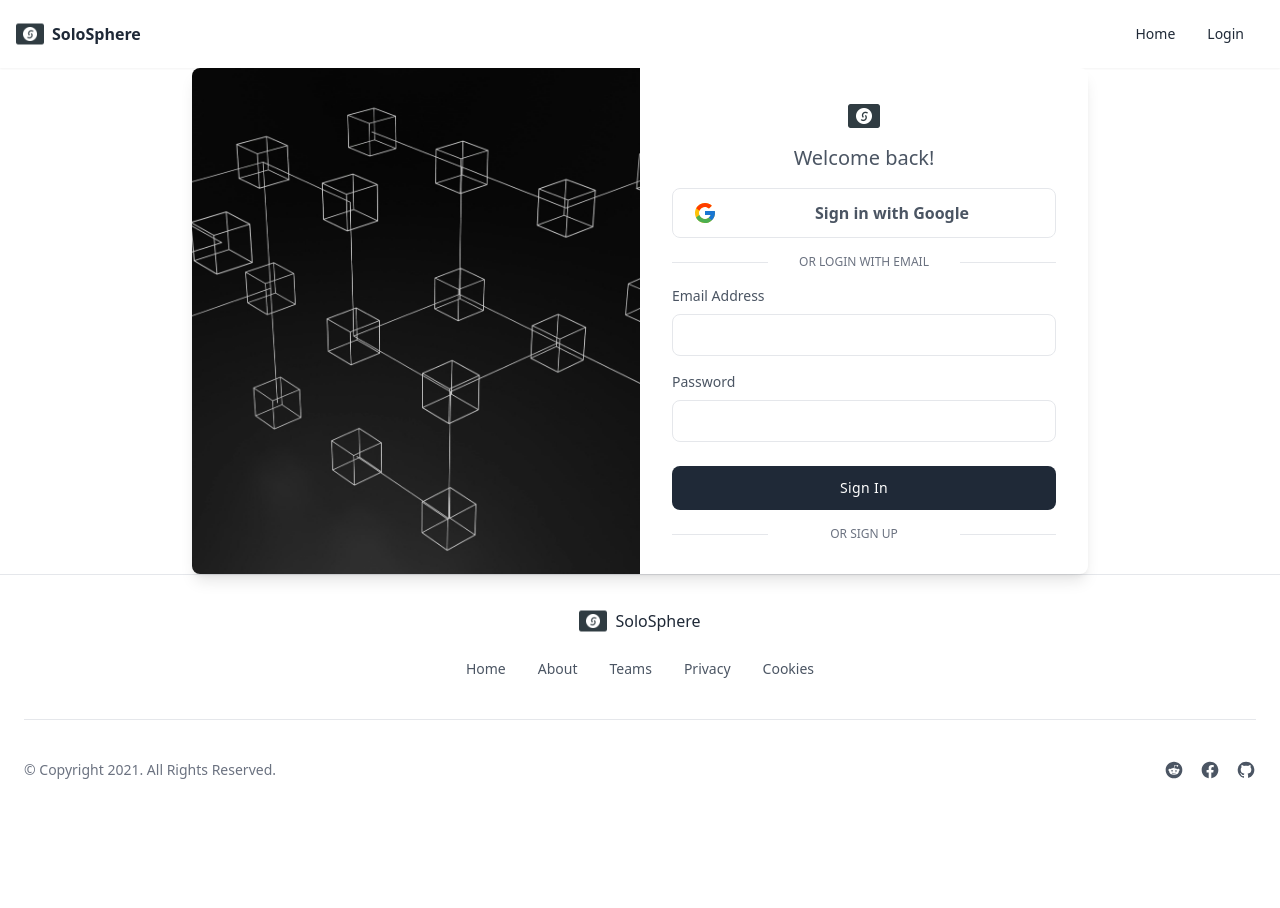
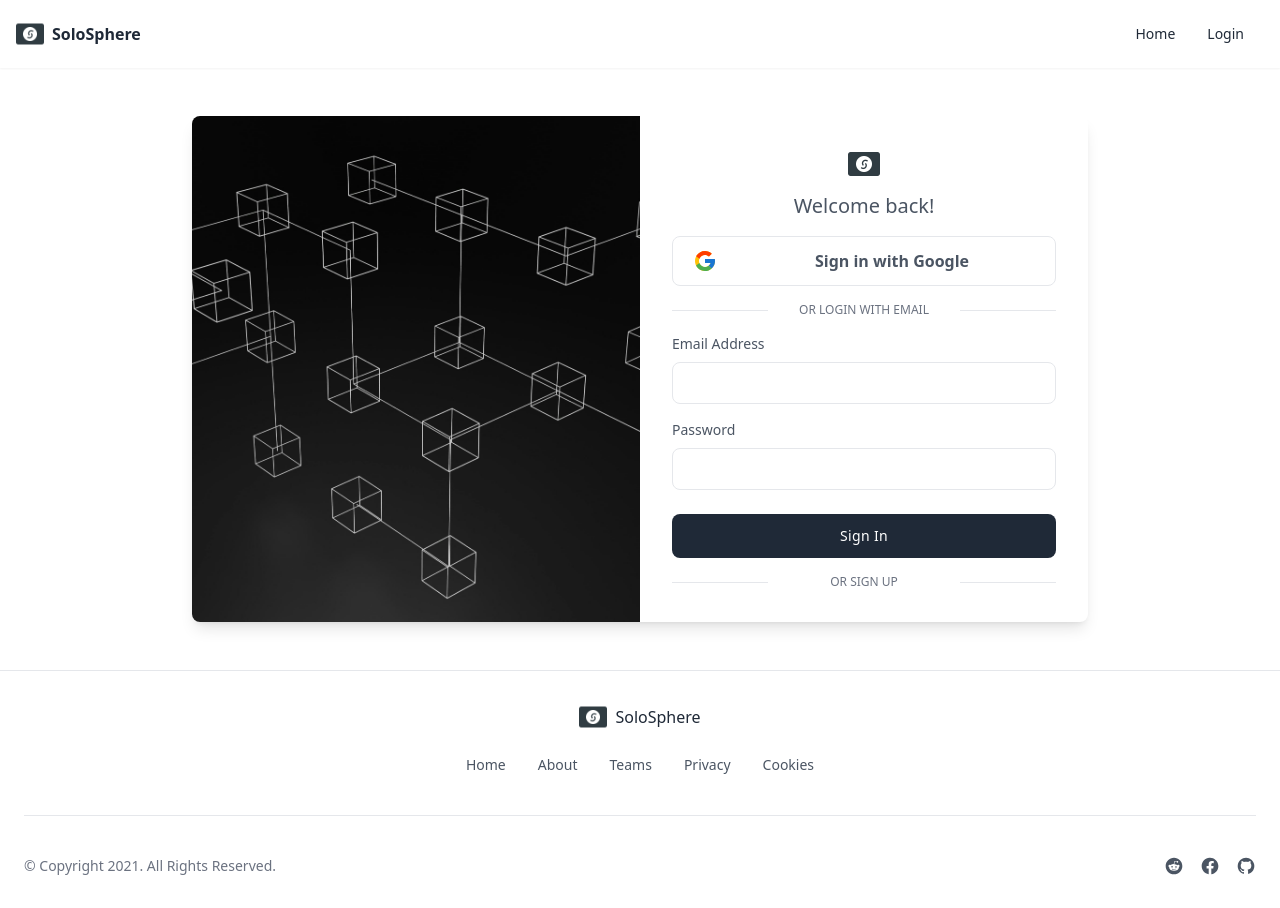
Before and after one commit to jubayer-webdev/ProgrammingHeroWebCourse, a React (Vite) app: page /login in a window 1280 px wide. Before the commit the page ends 812 px from the top, so only its background shows below. Built offline with nearby package versions, Linux system fonts and the light colour scheme; no server answers.

Commit message:
handleGoogleSignIn is done and update Navbar.jsx

```diff
--- a/src/App.jsx
+++ b/src/App.jsx
@@ -1,11 +1,13 @@
 import { RouterProvider } from "react-router-dom";
 import router from "./routes/Routes";
 import AuthProvider from "./provider/AuthProvider";
+import { Toaster } from "react-hot-toast";
 
 function App() {
     return (
         <AuthProvider>
             <RouterProvider router={router} />
+            <Toaster />
         </AuthProvider>
     );
 }
--- a/src/components/Navbar.jsx
+++ b/src/components/Navbar.jsx
@@ -30,12 +30,12 @@ const Navbar = () => {
                     )}
                 </ul>
 
-                {/*//! If User is Loggen In */}
+                {/*//! If User is Logged In */}
                 {user && (
                     <div className="dropdown dropdown-end z-50">
                         <div tabIndex={0} role="button" className="btn btn-ghost btn-circle avatar">
-                            <div className="w-10 rounded-full" title="">
-                                <img referrerPolicy="no-referrer" alt="User Profile Photo" src="" />
+                            <div title={user?.displayName} className="w-10 rounded-full">
+                                <img referrerPolicy="no-referrer" alt="User Profile Photo" src={user?.photoURL} />
                             </div>
                         </div>
                         <ul tabIndex={0} className="menu menu-sm dropdown-content mt-3 z-[1] p-2 shadow bg-base-100 rounded-box w-52">
--- a/src/pages/Authentication/Login.jsx
+++ b/src/pages/Authentication/Login.jsx
@@ -1,13 +1,33 @@
 //! https://merakiui.com/components/application-ui/sign-in-and-registration
 //! https://github.com/shakilahmedatik/soloSphere-resources/blob/main/pages/Login.jsx
 
-import { Link } from "react-router-dom";
+import { Link, useNavigate } from "react-router-dom";
 import bgImg from "../../assets/images/login.jpg";
 import logo from "../../assets/images/logo.png";
+import { useContext } from "react";
+import { AuthContext } from "../../provider/AuthProvider";
+import toast from "react-hot-toast";
 
 const Login = () => {
+    const { signIn, signInWithGoogle } = useContext(AuthContext);
+    const navigate = useNavigate();
+
+    //! Google SignIn
+    const handleGoogleSignIn = async () => {
+        try {
+            await signInWithGoogle();
+            toast.success("Signin Successful");
+            navigate("/");
+        } catch (err) {
+            console.log(err);
+            toast.error(err?.message);
+        }
+    };
+
+    //! Email Password SignIn
+
     return (
-        <div className="flex justify-center items-center min-h-[calc(100vh-306px)]">
+        <div className="flex justify-center items-center min-h-[calc(100vh-306px)] my-12">
             <div className="flex w-full max-w-sm mx-auto overflow-hidden bg-white rounded-lg shadow-lg  lg:max-w-4xl ">
                 <div
                     className="hidden bg-cover bg-center lg:block lg:w-1/2"
@@ -23,7 +43,8 @@ const Login = () => {
 
                     <p className="mt-3 text-xl text-center text-gray-600 ">Welcome back!</p>
 
-                    <div className="flex cursor-pointer items-center justify-center mt-4 text-gray-600 transition-colors duration-300 transform border rounded-lg   hover:bg-gray-50 ">
+                    {/*//! Google SignIn */}
+                    <div onClick={handleGoogleSignIn} className="flex cursor-pointer items-center justify-center mt-4 text-gray-600 transition-colors duration-300 transform border rounded-lg   hover:bg-gray-50 ">
                         <div className="px-4 py-2">
                             <svg className="w-6 h-6" viewBox="0 0 40 40">
                                 <path d="M36.3425 16.7358H35V16.6667H20V23.3333H29.4192C28.045 27.2142 24.3525 30 20 30C14.4775 30 10 25.5225 10 20C10 14.4775 14.4775 9.99999 20 9.99999C22.5492 9.99999 24.8683 10.9617 26.6342 12.5325L31.3483 7.81833C28.3717 5.04416 24.39 3.33333 20 3.33333C10.7958 3.33333 3.33335 10.7958 3.33335 20C3.33335 29.2042 10.7958 36.6667 20 36.6667C29.2042 36.6667 36.6667 29.2042 36.6667 20C36.6667 18.8825 36.5517 17.7917 36.3425 16.7358Z" fill="#FFC107" />
@@ -43,6 +64,8 @@ const Login = () => {
 
                         <span className="w-1/5 border-b dark:border-gray-400 lg:w-1/4"></span>
                     </div>
+
+                    {/*//! Form Start */}
                     <form>
                         <div className="mt-4">
                             <label className="block mb-2 text-sm font-medium text-gray-600 " htmlFor="LoggingEmailAddress">
@@ -66,6 +89,7 @@ const Login = () => {
                             </button>
                         </div>
                     </form>
+                    {/*//! Form End */}
 
                     <div className="flex items-center justify-between mt-4">
                         <span className="w-1/5 border-b  md:w-1/4"></span>
--- a/src/pages/Authentication/Register.jsx
+++ b/src/pages/Authentication/Register.jsx
@@ -5,7 +5,7 @@ import { Link } from "react-router-dom";
 
 const Register = () => {
     return (
-        <div className="flex justify-center items-center min-h-[calc(100vh-306px)]">
+        <div className="flex justify-center items-center min-h-[calc(100vh-306px)] my-12">
             <div className="flex w-full max-w-sm mx-auto overflow-hidden bg-white rounded-lg shadow-lg  lg:max-w-4xl ">
                 <div className="w-full px-6 py-8 md:px-8 lg:w-1/2">
                     <div className="flex justify-center mx-auto">
```
